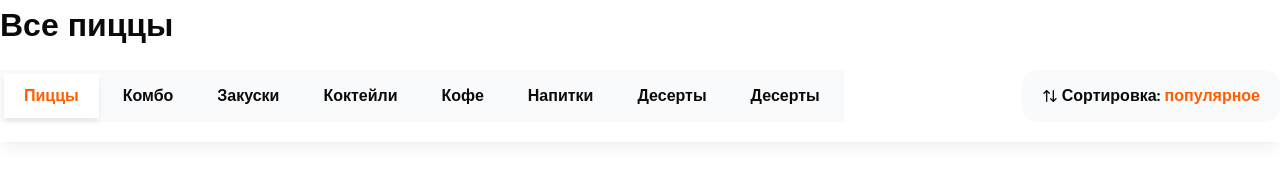
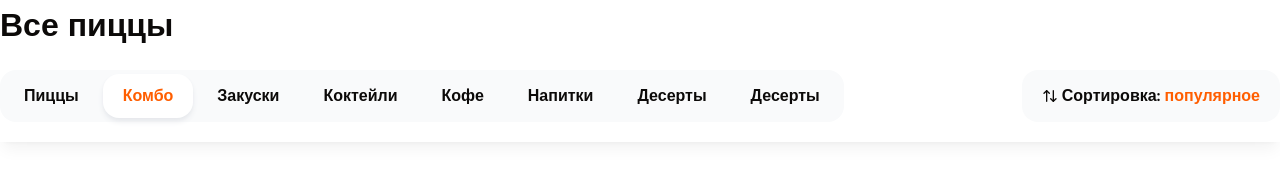
Before and after one commit to it-spectre-ru/next-pizza, a Next.js app: page / in a window 1280 px wide. Shown: the part 148-320 px from the top of the page. Built offline with nearby package versions, Linux system fonts and the light colour scheme.

Commit message:
activeId category

```diff
--- a/components/shared/categories.tsx
+++ b/components/shared/categories.tsx
@@ -1,24 +1,36 @@
+'use client';
+
 import { cn } from '@/lib/utils';
+import { useCategoryStore } from '@/store/category';
 import React from 'react';
 
 interface Props {
   className?: string;
 }
 
-const cats = ['Пиццы', 'Комбо', 'Закуски', 'Коктейли', 'Кофе', 'Напитки', 'Десерты', 'Десерты'];
-const activeIndex = 0;
+const cats = [
+  { id: 1, name: 'Пиццы' },
+  { id: 2, name: 'Комбо' },
+  { id: 3, name: 'Закуски' },
+  { id: 4, name: 'Коктейли' },
+  { id: 5, name: 'Кофе' },
+  { id: 6, name: 'Напитки' },
+  { id: 7, name: 'Десерты' },
+  { id: 8, name: 'Десерты' },
+];
 
 export const Categories: React.FC<Props> = ({ className }) => {
+  const categoryActiveId = useCategoryStore((state) => state.activeId)
   return (
-    <div className={cn('inline-flex gap-1 bg-gray-50 p-1 rounded-2x1', className)}>
+    <div className={cn('inline-flex gap-1 bg-gray-50 p-1 rounded-2xl', className)}>
       {
-        cats.map((cat, index) => (
+        cats.map(({ name, id }, index) => (
           <a className={cn(
-            'flex items-center font-bold h-11 rounded-2x1 px-5',
-            activeIndex === index && 'bg-white shadow-md shadow-gray-200 text-primary'
+            'flex items-center font-bold h-11 rounded-2xl px-5',
+            categoryActiveId === id && 'bg-white shadow-md shadow-gray-200 text-primary'
           )} key={index}>
             <button>
-              {cat}
+              {name}
             </button>
           </a>
         ))
--- a/components/shared/products-group-list.tsx
+++ b/components/shared/products-group-list.tsx
@@ -6,6 +6,7 @@
 import { Title } from './title';
 import { cn } from '@/lib/utils';
 import { ProductCard } from './product-card';
+import { useCategoryStore } from '@/store/category';
 
 interface Props {
   title: string;
@@ -23,6 +24,7 @@
   className,
 }) => {
 
+  const setActiveCategoryId = useCategoryStore((state) => state.setActiveId)
   const intersectionRef = React.useRef(null);
   const intersection = useIntersection(intersectionRef, {
     threshold: 0.2,
@@ -30,7 +32,7 @@
 
   React.useEffect(() => {
     if (intersection?.isIntersecting) {
-      console.log(title, categoryId);
+      setActiveCategoryId(categoryId)
     }
   }, [categoryId, intersection?.isIntersecting, title]);
 
--- /dev/null
+++ b/store/category.ts
@@ -0,0 +1,11 @@
+import { create } from 'zustand';
+
+interface State {
+  activeId: number;
+  setActiveId: (activeId: number) => void;
+}
+
+export const useCategoryStore = create<State>()((set) => ({
+  activeId: 1,
+  setActiveId: (activeId: number) => set({ activeId }),
+}));
```
